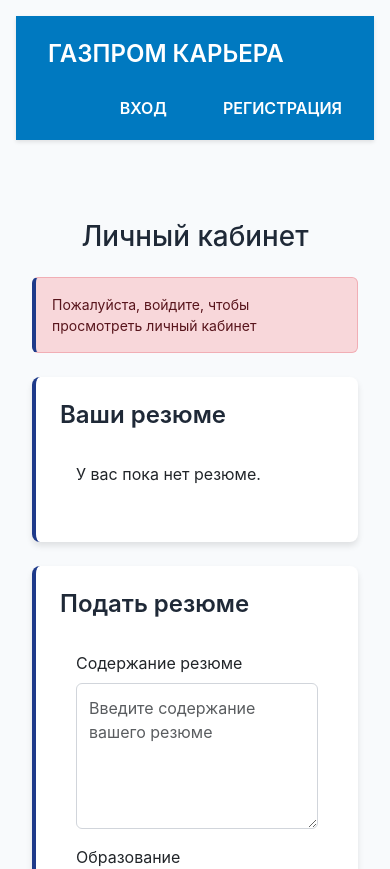
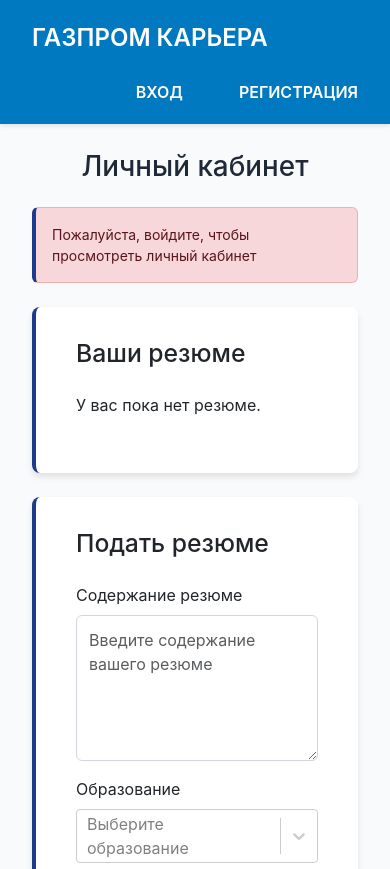
Before and after one commit to Kae1thas/gazprom-request-app, a React (Create React App) app in the folder frontend/: page /resume in a window 390 px wide. Shown: the top 869 px of the page. Built offline with nearby package versions, Linux system fonts and the light colour scheme.

Commit message:
bugfixes 1

```diff
--- a/frontend/src/App.js
+++ b/frontend/src/App.js
@@ -1,10 +1,10 @@
-import React from 'react';
+import React, { useContext } from 'react';
 import { BrowserRouter as Router, Routes, Route } from 'react-router-dom';
 import { ToastContainer } from 'react-toastify';
 import 'react-toastify/dist/ReactToastify.css';
 import 'bootstrap/dist/css/bootstrap.min.css';
 import './index.css';
-import { AuthProvider } from './components/AuthContext';
+import { AuthProvider, AuthContext } from './components/AuthContext';
 import Navbar from './components/Navbar';
 import Sidebar from './components/Sidebar';
 import HomePage from './components/HomePage';
@@ -17,13 +17,14 @@
 import Login from './components/Login';
 import Register from './components/Register';
 
-function App() {
+// Внутренний компонент для содержимого приложения
+const AppContent = () => {
+  const { user } = useContext(AuthContext); // Теперь useContext работает, так как внутри AuthProvider
+
   return (
-    <AuthProvider>
-      <Router>
     <div className="d-flex min-vh-100">
       <Sidebar />
-          <div className="flex-grow-1 main-content">
+      <div className={`flex-grow-1 main-content ${!user ? 'no-sidebar' : ''}`}>
         <Navbar />
         <Routes>
           <Route path="/home" element={<HomePage />} />
@@ -50,6 +51,14 @@
         />
       </div>
     </div>
+  );
+};
+
+function App() {
+  return (
+    <AuthProvider>
+      <Router>
+        <AppContent />
       </Router>
     </AuthProvider>
   );
--- a/frontend/src/components/Navbar.js
+++ b/frontend/src/components/Navbar.js
@@ -53,7 +53,7 @@
   const toggleNotifications = () => setShowNotifications(!showNotifications);
 
   return (
-    <nav className="navbar navbar-expand-lg navbar-dark">
+    <nav className={`navbar navbar-expand-lg navbar-dark ${!user ? 'no-sidebar' : ''}`}>
       <div className="container-fluid">
         <Link className="navbar-brand" to="/home">
           Газпром Карьера
--- a/frontend/src/components/Sidebar.js
+++ b/frontend/src/components/Sidebar.js
@@ -11,7 +11,7 @@
   const [isOpen, setIsOpen] = useState(false);
 
   const candidateMenuItems = [
-    { path: '/', label: 'Главная', icon: <Home /> },
+    { path: '/home', label: 'Главная', icon: <Home /> },
     { path: '/resume', label: 'Моё резюме', icon: <Description /> },
     { path: '/interview', label: 'Собеседование', icon: <CalendarToday /> },
     ...(hasSuccessfulInterview ? [{ path: '/documents', label: 'Документы', icon: <AttachFile /> }] : []),
@@ -20,7 +20,7 @@
   ];
 
   const moderatorMenuItems = [
-    { path: '/', label: 'Главная', icon: <Home /> },
+    { path: '/home', label: 'Главная', icon: <Home /> },
     { path: '/resumes', label: 'Резюме', icon: <Description /> },
     { path: '/interviews', label: 'Собеседования', icon: <CalendarToday /> },
     { path: '/documents/moderator', label: 'Документы', icon: <Assignment /> },
@@ -38,7 +38,7 @@
       {/* Desktop Sidebar */}
       <div className="sidebar d-none d-md-block">
         <div className="sidebar-header">
-          <h4 className="text-white p-3">Газпром Карьера</h4>
+          <h4 className="text-white p-3"> </h4>
         </div>
         <ul className="sidebar-menu">
           {menuItems.map((item) => (
@@ -62,9 +62,6 @@
           ☰
         </button>
         <Offcanvas show={isOpen} onHide={toggleSidebar} className="offcanvas">
-          <Offcanvas.Header closeButton>
-            <Offcanvas.Title>Газпром Карьера</Offcanvas.Title>
-          </Offcanvas.Header>
           <Offcanvas.Body>
             <ul className="sidebar-menu">
               {menuItems.map((item) => (
--- a/frontend/src/index.css
+++ b/frontend/src/index.css
@@ -11,7 +11,14 @@
   background-color: #0079c0 !important;
   box-shadow: 0 2px 4px rgba(0, 0, 0, 0.1);
   width: 100%;
+  position: fixed;
+  top: 0;
   left: 0;
+  z-index: 1100;
+}
+
+.navbar.no-sidebar {
+  margin-left: 0;
 }
 
 .navbar-brand, .nav-link {
@@ -50,10 +57,6 @@
 .card-header {
   background: none;
   border-bottom: none;
-  padding: 0 0 1rem 0;
-  font-size: 1.5rem;
-  font-weight: 600;
-  color: #1f2937;
 }
 
 .form-control {
@@ -210,7 +213,7 @@
 
 /* Колонка "Телефон" */
 .table-striped td:nth-child(4) {
-  max-width: 160px; /* Увеличена ширина */
+  max-width: 160px;
   white-space: nowrap;
   overflow: hidden;
   text-overflow: ellipsis;
@@ -340,10 +343,13 @@
 }
 
 .dropdown-menu-notifications {
+  position: absolute;
   width: 300px;
   max-height: 400px;
   overflow-y: auto;
   padding: 0;
+  right: 0;
+  left: auto;
 }
 
 .notification-item {
@@ -393,9 +399,9 @@
 .sidebar {
   width: 240px;
   background-color: #1e3a8a;
-  height: 100vh;
+  height: calc(100vh - 60px); /* Учитываем высоту навбара */
   position: fixed;
-  top: 0;
+  top: 60px; /* Сайдбар начинается ниже навбара */
   left: 0;
   overflow-y: auto;
   z-index: 1000;
@@ -435,6 +441,12 @@
 .main-content {
   margin-left: 240px;
   padding: 1rem;
+  padding-top: 70px; /* Учитываем высоту навбара */
+}
+
+.main-content.no-sidebar {
+  margin-left: 0;
+  padding-top: 70px;
 }
 
 @media (max-width: 767.98px) {
@@ -443,12 +455,17 @@
   }
   .main-content {
     margin-left: 0;
+    padding-top: 70px;
+  }
+  .main-content.no-sidebar {
+    margin-left: 0;
+    padding-top: 70px;
   }
   .hamburger {
     position: fixed;
     top: 1rem;
     left: 1rem;
-    z-index: 1100;
+    z-index: 1200;
   }
   .offcanvas {
     width: 240px;
@@ -474,7 +491,6 @@
   border-left: 4px solid #1e3a8a;
   margin-bottom: 1.5rem;
 }
-
 
 .dropdown-menu-notifications {
   position: absolute;
```
Lines whose indentation alone changed are shown as unchanged.
